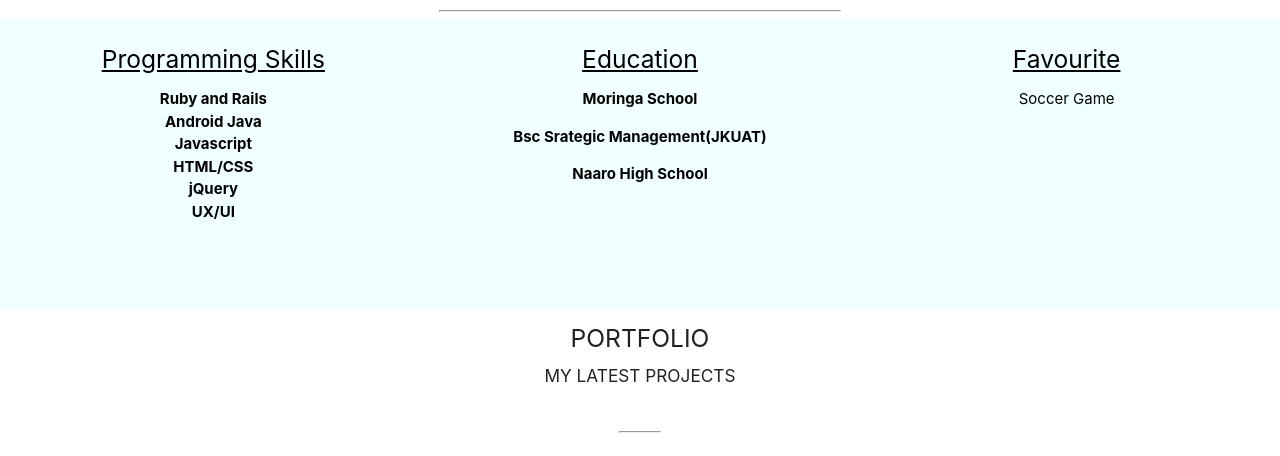
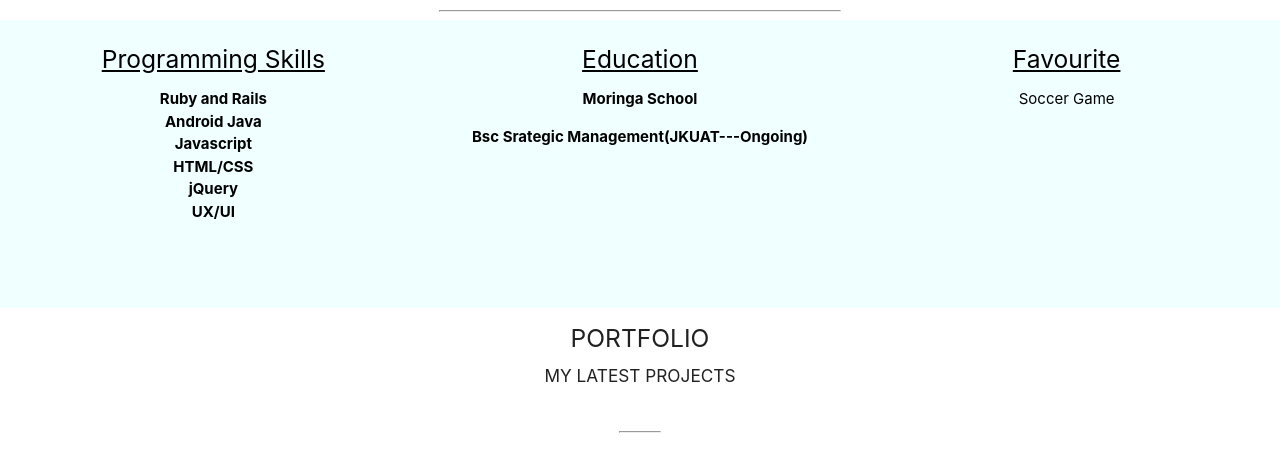
Before and after one commit to Wyns/Wyns.github.io, a plain HTML site: page index.html in a window 1280 px wide. Shown: the part 1181-1637 px from the top of the page. Drawn offline with nearby package versions, Linux system fonts and the light colour scheme; files that its build step writes are made by us from their sources; files whose address does not match are found by name.

Commit message:
modified a resume div

```diff
--- a/index.html
+++ b/index.html
@@ -99,8 +99,8 @@ $(document).ready(function(){
             <div class="col s4">
             <h5 style="text-align:center; text-decoration: underline;">Education</h5>
                 <p style="text-align:center;"><b>Moringa School</b></p>
-                <p style="text-align:center;"><b>Bsc Srategic Management(JKUAT)</b></p>
-                <p style="text-align:center;"><b>Naaro High School</b></p>
+                <p style="text-align:center;"><b>Bsc Srategic Management(JKUAT---Ongoing)</b></p>
+
             </div>
 
             <div class="col s4">
```
